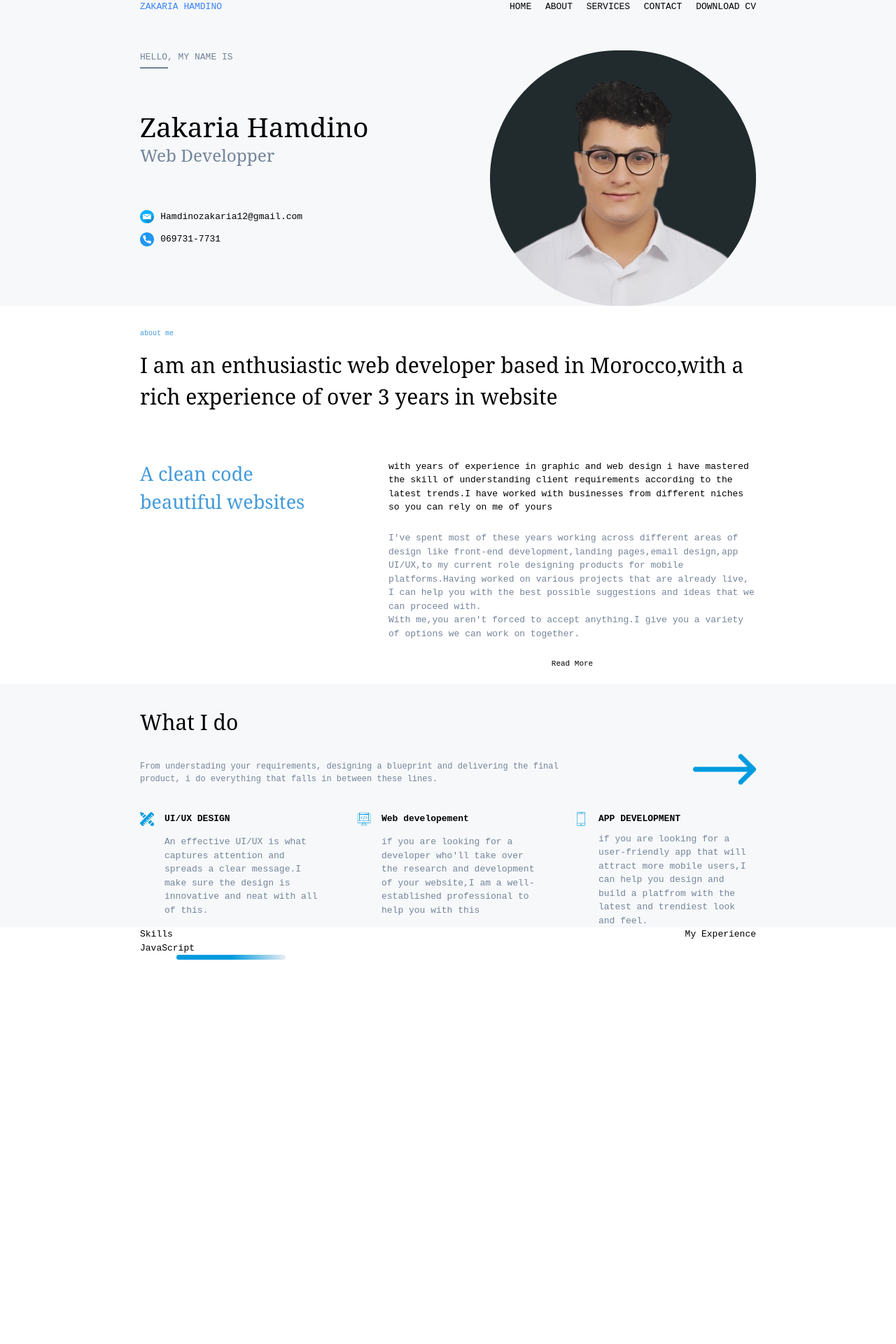
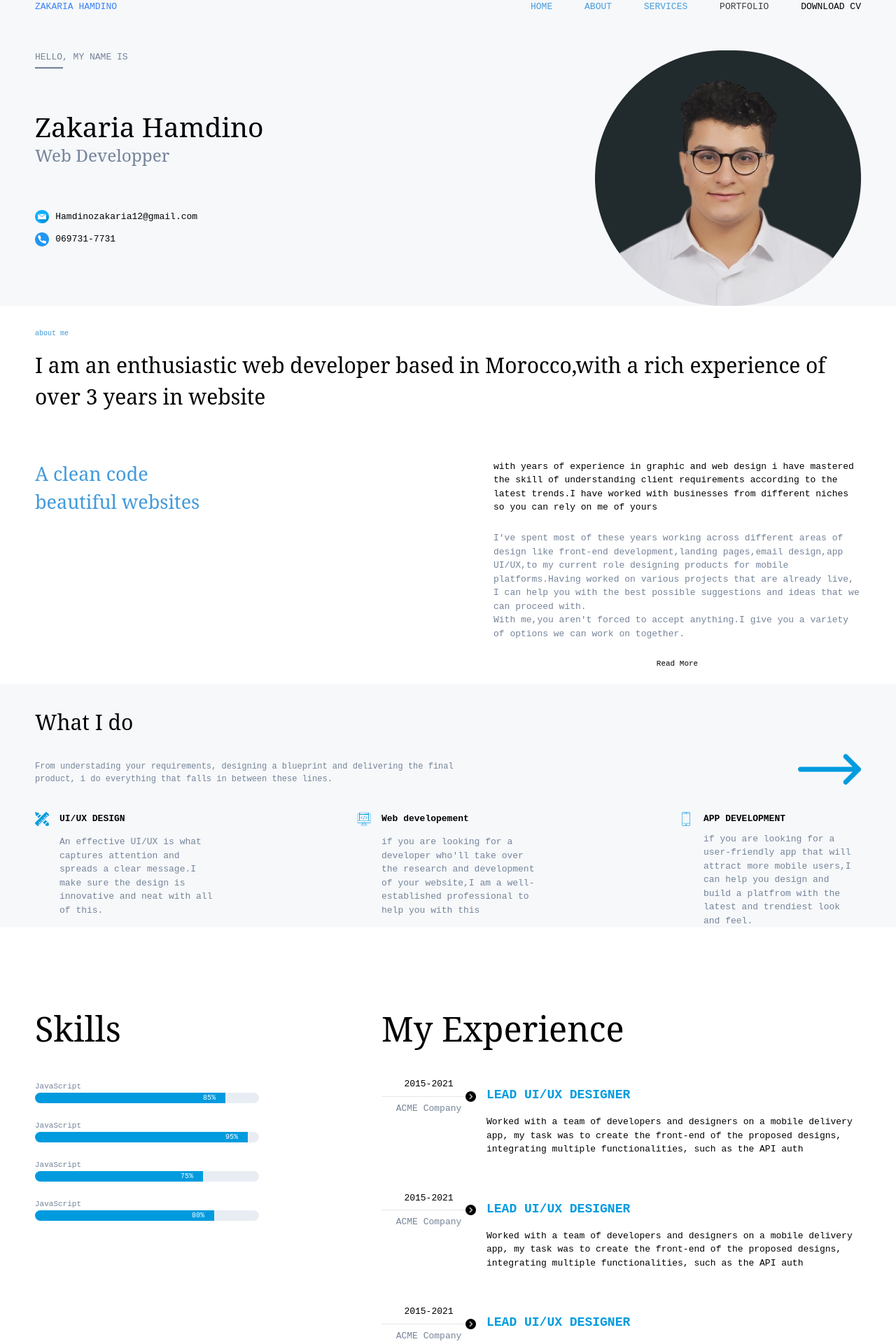
Before and after one commit to zakaria-hamdino/portfolio-react-typescript-, a React (Create React App) app: page / in a window 1280 px wide. Shown: the top 1920 px of the page at 70% size. Before the commit the page ends 1377 px from the top, so only its background shows below. Built offline with nearby package versions, Linux system fonts and the light colour scheme.

Commit message:
expertise page done css done fix css header

```diff
--- a/package.json
+++ b/package.json
@@ -12,6 +12,8 @@
     "@types/react-dom": "^18.0.6",
     "react": "^18.2.0",
     "react-dom": "^18.2.0",
+    "react-router-dom": "^6.3.0",
+    "react-router-hash-link": "^2.4.3",
     "react-scripts": "5.0.1",
     "typescript": "^4.7.4",
     "web-vitals": "^2.1.4"
@@ -41,8 +43,10 @@
     ]
   },
   "devDependencies": {
+    "@types/react-router-hash-link": "^2.4.5",
     "autoprefixer": "^10.4.7",
     "postcss": "^8.4.14",
+    "sass": "^1.53.0",
     "tailwindcss": "^3.1.5"
   }
 }
--- a/src/App.tsx
+++ b/src/App.tsx
@@ -7,16 +7,21 @@ import Introduction from './components/Introduction';
 import Aboutme  from './components/Aboutme';
 import Services from './components/Services';
 import Studies from './components/Studies';
+import Expertise from './components/Skills-Experience';
+import { BrowserRouter } from 'react-router-dom';
 
 function App() {
   return (
+    <BrowserRouter>
       <div className="flex flex-col ">
-      <Header/>
+        <Header />
         <Introduction/>
         <Aboutme/>
         <Services/>
         <Studies/>
+        <Expertise/>
       </div>
+    </BrowserRouter>
 
   );
 }
--- a/src/components/Aboutme.tsx
+++ b/src/components/Aboutme.tsx
@@ -2,7 +2,7 @@ import React from 'react'
 
 const Aboutme = () => {
   return (
-    <div className='pt-10 flex justify-between flex-col  px-[200px] h-[540px] '>
+    <div className='pt-10 flex justify-between flex-col  max-w-[1180px] w-full m-auto		 h-[540px]  ' id='Aboutme'>
         <div className='flex justify-between flex-col h-[120px]  '>
             <p className='text-[#429ADB] text-[10px]'>about me</p>
             <p className='font-Noto text-[30px]'>I am an enthusiastic web developer based in Morocco,with a rich experience of over 3 years in website </p>
--- /dev/null
+++ b/src/components/Experience.tsx
@@ -0,0 +1,67 @@
+import React from 'react'
+import Arrow from '../Images/arrow-right.png'
+const Experience = () => {
+  return (
+    <div className='flex flex-col '>
+        <h1 className='text-6xl font-Noto' >My Experience</h1>
+        <div className='flex pt-[45px] pb-[50px]'>
+            <div >
+                <p className='text-center'>2015-2021</p>
+                <div className='flex items-center'>
+                    <hr  className='bg-[#758499] w-[120px] h-[1px]	 border-solid'/>
+                    <img src={Arrow} alt="arrow right"  className='w-[15px]'/>
+                </div>
+                <p className='text-[#758499] text-center'>ACME Company</p>
+            </div>
+            <article className='w-[550px] mt-[12px] pl-[15px]'>
+                <h1 className='text-[#009bdf] text-[18px] font-bold '>LEAD UI/UX DESIGNER</h1>
+                <p className='pt-[15px] max-w-[550px]'> Worked with a team of developers and designers on a mobile delivery app, my task was to create the front-end of the proposed designs, integrating multiple functionalities, such as the API auth</p>
+            </article>
+        </div>
+        <div className='flex pb-[50px]' >
+            <div>
+                <p className='text-center'>2015-2021</p>
+                <div className='flex items-center	'>
+                    <hr  className='bg-[#758499] w-[120px] h-[1px]	 border-solid'/>
+                    <img src={Arrow} alt="arrow right"  className='w-[15px]'/>
+                </div>
+                <p className='text-[#758499] text-center'>ACME Company</p>
+            </div>
+            <article className='w-[550px] mt-[12px] pl-[15px]'>
+                <h1 className='text-[#009bdf] text-[18px] font-bold'>LEAD UI/UX DESIGNER</h1>
+                <p className='pt-[15px] max-w-[550px]' > Worked with a team of developers and designers on a mobile delivery app, my task was to create the front-end of the proposed designs, integrating multiple functionalities, such as the API auth</p>
+            </article>
+        </div>
+        <div className='flex pb-[50px]'>
+            <div>
+                <p className='text-center'>2015-2021</p>
+                <div className='flex items-center	'>
+                    <hr  className='bg-[#758499] w-[120px] h-[1px]	 border-solid'/>
+                    <img src={Arrow} alt="arrow right"  className='w-[15px]'/>
+                </div>
+                <p className='text-[#758499] text-center'>ACME Company</p>
+            </div>
+            <article className='w-[550px] mt-[12px] pl-[15px]'>
+                <h1 className='text-[#009bdf] text-[18px] font-bold'>LEAD UI/UX DESIGNER</h1>
+                <p className='pt-[15px] max-w-[550px]'> Worked with a team of developers and designers on a mobile delivery app, my task was to create the front-end of the proposed designs, integrating multiple functionalities, such as the API auth</p>
+            </article>
+        </div>
+        <div className='flex'>
+            <div>
+                <p className='text-center'>2015-2021</p>
+                <div className='flex items-center	'>
+                    <hr  className='bg-[#758499] w-[120px] h-[1px]	 border-solid'/>
+                    <img src={Arrow} alt="arrow right"  className='w-[15px]'/>
+                </div>
+                <p className='text-[#758499] text-center'>ACME Company</p>
+            </div>
+            <article className='w-[550px] mt-[12px] pl-[15px]'>
+                <h1 className='text-[#009bdf] text-[18px] font-bold'>LEAD UI/UX DESIGNER</h1>
+                <p className='pt-[15px] max-w-[550px]'> Worked with a team of developers and designers on a mobile delivery app, my task was to create the front-end of the proposed designs, integrating multiple functionalities, such as the API auth</p>
+            </article>
+        </div>
+    </div>
+  )
+}
+
+export default Experience
--- a/src/components/Header.tsx
+++ b/src/components/Header.tsx
@@ -1,20 +1,68 @@
-import React from 'react'
+import React, { useState } from "react";
+import { HashLink as Link } from "react-router-hash-link";
 
 const Header = () => {
+  const [currentTab, setCurrentTab] = useState("");
   return (
-    <div className='flex justify-between bg-[#F6F8FA] px-[200px]'>
+    <div className="bg-[#F6F8FA]">
+      <div className="flex justify-between max-w-[1180px] w-full m-auto  ">
         <div>
-            <img src="" alt="" />
-            <p className='text-blue-500'>ZAKARIA HAMDINO</p>
+          <img src="" alt="" />
+          <p className="text-blue-500">ZAKARIA HAMDINO</p>
         </div>
-        <div className='flex justify-between w-2/5'>
-            <a href="" >HOME</a>
-            <a href="" >ABOUT</a>
-            <a href="" >SERVICES</a>
-            <a href="" >CONTACT</a>
-            <button>DOWNLOAD CV</button>
+        <div className="flex justify-between w-2/5">
+          <Link
+            to="#Introduction"
+            className={
+              (currentTab == "Home" ? "text-[#3D3E40]" : "text-[#479CDB]") +
+              "  cursor-pointer"
+            }
+            onClick={() => {
+              setCurrentTab("Home");
+            }}
+          >
+            HOME
+          </Link>
+          <Link
+            to="#Aboutme"
+            className={
+              (currentTab == "About" ? "text-[#3D3E40]" : "text-[#479CDB]") +
+              "  cursor-pointer"
+            }
+            onClick={() => {
+              setCurrentTab("About");
+            }}
+          >
+            ABOUT
+          </Link>
+          <Link
+            to="#Services"
+            className={
+              (currentTab == "SERVICES" ? "text-[#3D3E40]" : "text-[#479CDB]") +
+              "  cursor-pointer"
+            }
+            onClick={() => {
+              setCurrentTab("SERVICES");
+            }}
+          >
+            SERVICES
+          </Link>
+          <Link
+            to="#Expertise"
+            className={
+              (currentTab == "PORTFOLIO" ? "text-[#479CDB]" : "text-[#3D3E40]"  ) +
+              "  cursor-pointer"
+            }
+            onClick={() => {
+              setCurrentTab("PORTFOLIO");
+            }}
+          >
+            PORTFOLIO
+          </Link>
+          <button>DOWNLOAD CV</button>
         </div>
+      </div>
     </div>
-  )
-}
-export default Header
+  );
+};
+export default Header;
--- a/src/components/Introduction.tsx
+++ b/src/components/Introduction.tsx
@@ -4,8 +4,9 @@ import email from '../Images/email.png';
 import phone from '../Images/telephone.png'
 const Introduction = () => {
   return (
-    <div className='flex justify-between pt-16 px-[200px] bg-[#F6F8FA]'>
-      <div className='flex justify-between flex-col	h-[280px]'>
+    <div className='pt-16 bg-[#F6F8FA]' id='Introduction'>
+      <div className='flex justify-between  max-w-[1180px] w-full m-auto '>
+        <div className='flex justify-between flex-col	h-[280px] '>
           <div className='h-8 flex justify-between flex-col'>
             <p className='text-[#758499] uppercase	'>hello, my name is</p>
             <hr  className='bg-[#758499] w-[40px] h-[3px]	 border-solid	'/>
@@ -16,17 +17,18 @@ const Introduction = () => {
           </div>
           <div className='h-16 flex justify-between flex-col '>
             <div className='flex'>
-            <img src={email} className='w-6 '/>
+              <img src={email} alt='email of the person' className='w-6 '/>
               <p className='pl-3'>Hamdinozakaria12@gmail.com</p>
             </div>
             <div className='flex'>
-            <img src={phone} className='w-6 ' />
+              <img src={phone} alt='number phone of the person' className='w-6 ' />
               <p className='pl-3'>069731-7731</p>
             </div>
           </div>
         </div>
         <div>
-        <img src={profilepic}/>
+          <img src={profilepic} alt='profile picture of the person'/>
+        </div>
       </div>
     </div>
   )
--- a/src/components/Services.tsx
+++ b/src/components/Services.tsx
@@ -5,34 +5,36 @@ import development from '../Images/development.png';
 import phone from '../Images/phone.png';
 const Services = () => {
   return (
-    <div className='pt-10 bg-[#F6F8FA] px-[200px]'>
+    <div className='pt-10 bg-[#F6F8FA]' id='Services'>
+        <div className='max-w-[1180px] w-full m-auto '>
             <div>
                 <p className='font-Noto text-[30px]'> What I do</p>
                 <div className='flex justify-between '>
                     <p className='text-[#758499] text-[12px] w-[600px] pt-[32px]'>From understading your requirements, designing a blueprint and delivering the final product, i do everything that falls in between these lines.</p>
-                <img src={fleche} className="w-[90px]" />
+                    <img src={fleche} alt="arrow icone"  className="w-[90px]" />
                 </div>
             </div>
             <div className='flex justify-between pt-5'>
                 <div className='flex '>
-                <img src={design} className='w-[20px] h-[20px]' />
+                    <img src={design}  alt="design  icone" className='w-[20px] h-[20px]' />
                     <div className='flex justify-between flex-col  h-[150px] w-[240px] pl-[15px] '>
                         <p className='font-bold	'>UI/UX DESIGN</p>
                         <p className='text-[#758499]'>An effective UI/UX is what captures attention and spreads a clear message.I make sure the design is innovative and neat with all of this.</p>
                     </div>
                 </div>
                 <div className='flex '>
-                <img src={development} className='w-[20px] h-[20px]' />
+                    <img src={development} alt="development icone" className='w-[20px] h-[20px]' />
                     <div className='flex justify-between flex-col  h-[150px] w-[240px] pl-[15px] '>
                         <p className='font-bold	'>Web developement</p>
                         <p className='text-[#758499]'>if you are looking for a developer who'll take over the research and development of your website,I am a well-established professional to help you with this</p>
                     </div>
                 </div>
                 <div className='flex '>
-                <img src={phone} className='w-[20px] h-[20px]' />
+                    <img src={phone}   alt="phone icone" className='w-[20px] h-[20px]' />
                     <div className='flex justify-between flex-col  h-[165px] w-[240px] pl-[15px] '>
                         <p className='font-bold	'>APP DEVELOPMENT</p>
                         <p className='text-[#758499]'>if you are looking for a user-friendly app that will attract more mobile users,I can help you design and build a platfrom with the latest and trendiest look and feel.</p>
+                    </div>
                 </div>
             </div>
         </div>
--- /dev/null
+++ b/src/components/Skills-Experience.tsx
@@ -0,0 +1,14 @@
+import React from 'react'
+import Experience from './Experience'
+import Skills from './Skills'
+
+const Expertise  = () => {
+  return (
+    <div className='flex justify-between max-w-[1180px] w-full m-auto pt-[120px]' id='Expertise'>
+        <Skills/>
+        <Experience/>
+    </div>
+  )
+}
+
+export default Expertise
--- /dev/null
+++ b/src/components/Skills.tsx
@@ -0,0 +1,33 @@
+import React from 'react'
+
+const Skills = () => {
+    const background1={background:'linear-gradient(90deg, rgba(0,155,223,1) 0%, rgba(0,155,223,1) 85%, rgba(232,237,243,1) 85%)'}
+    const background2={background:'linear-gradient(90deg, rgba(0,155,223,1) 0%, rgba(0,155,223,1) 95%, rgba(232,237,243,1) 95%)'}
+    const background3={background:'linear-gradient(90deg, rgba(0,155,223,1) 0%, rgba(0,155,223,1) 75%, rgba(232,237,243,1) 75%)'}
+    const background4={background:'linear-gradient(90deg, rgba(0,155,223,1) 0%, rgba(0,155,223,1) 80%, rgba(232,237,243,1) 80%)'}
+  return (
+    <div className='flex flex-col'>
+        <h1 className='text-6xl font-Noto'>Skills</h1>
+        <div className='h-[250px] flex flex-col justify-between pt-[50px] '>
+            <div className='w-[320px]'>
+                <p className='text-[#758499] text-[11px]'>JavaScript</p>
+                <div className='rounded-full h-[15px] ' style={background1}> <p className='text-[10px] text-white ml-[75%]'>85%</p></div>
+            </div>
+            <div>
+                <p className='text-[#758499] text-[11px]'>JavaScript</p>
+                <div className='rounded-full h-[15px]' style={background2}><p className='text-[10px] text-white ml-[85%]'>95%</p></div>
+            </div>
+            <div>
+                <p className='text-[#758499] text-[11px]'>JavaScript</p>
+                <div className='rounded-full h-[15px]' style={background3}><p className='text-[10px] text-white ml-[65%]'>75%</p></div>
+            </div>
+            <div>
+                <p className='text-[#758499] text-[11px] '>JavaScript</p>
+                <div className=' rounded-full h-[15px] ' style={background4}><p className='text-[10px] text-white ml-[70%]'>80%</p></div>
+            </div>
+        </div>
+</div>
+  )
+}
+
+export default Skills
--- a/src/components/Studies.tsx
+++ b/src/components/Studies.tsx
@@ -3,19 +3,8 @@ import React from 'react'
 
 const Studies = () => {
   return (
-    <div className=' flex justify-between px-[200px]'>
-        <div>
-            <p>Skills</p>
-            <div>
-                <div>
-                    <p>JavaScript</p>
-                    <div className='mb-2 mx-16 rounded-full py-1 px-24 bg-gradient-to-r from-[#009BDF] via-[#009BDF] to-[#E8EDF3]'></div>
-                </div>
-            </div>
-        </div>
-        <div>
-            <p>My Experience</p>
-        </div>
+    <div>
+
     </div>
   )
 }
```
Also changed, not shown: src/Images/arrow-right.png (added), 1 other file (tests, documents, lock files or other folders). Lines whose indentation alone changed are shown as unchanged.
